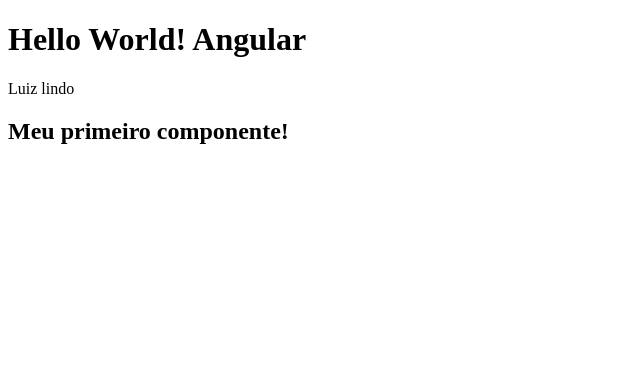
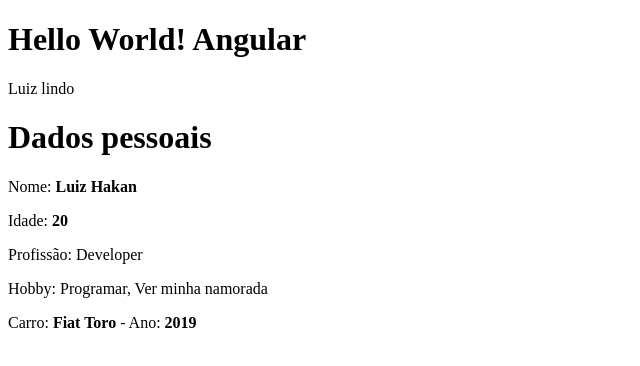
Before and after one commit to luizhakan/angular, an Angular app in the folder hello-world/: page / in a window 1280 px wide. Shown: the top 366 px of the page, without its empty margins (0-640 px from the left). Built offline with nearby package versions, Linux system fonts and the light colour scheme.

Commit message:
interpolacao de dados

```diff
--- a/hello-world/src/app/components/first-component/first-component.component.html
+++ b/hello-world/src/app/components/first-component/first-component.component.html
@@ -1 +1,13 @@
-<h2>Meu primeiro componente!</h2>
+<h1>Dados pessoais</h1>
+
+<p>
+  Nome: <strong>{{ name }}</strong>
+</p>
+<p>
+  Idade: <strong>{{ age }}</strong>
+</p>
+<p>Profissão: {{ job }}</p>
+<p>Hobby: {{ hobbies }}</p>
+<p>
+  Carro: <strong>{{ car.name }}</strong> - Ano: <strong>{{ car.year }}</strong>
+</p>
--- a/hello-world/src/app/components/first-component/first-component.component.ts
+++ b/hello-world/src/app/components/first-component/first-component.component.ts
@@ -3,8 +3,15 @@
 @Component({
   selector: 'app-first-component',
   templateUrl: './first-component.component.html',
-  styleUrls: ['./first-component.component.css']
+  styleUrls: ['./first-component.component.css'],
 })
 export class FirstComponentComponent {
-
+  name: string = 'Luiz Hakan';
+  age: number = 20;
+  job: string = 'Developer';
+  hobbies: string[] = ['Programar', ' Ver minha namorada'];
+  car = {
+    name: 'Fiat Toro',
+    year: 2019,
+  };
 }
```
